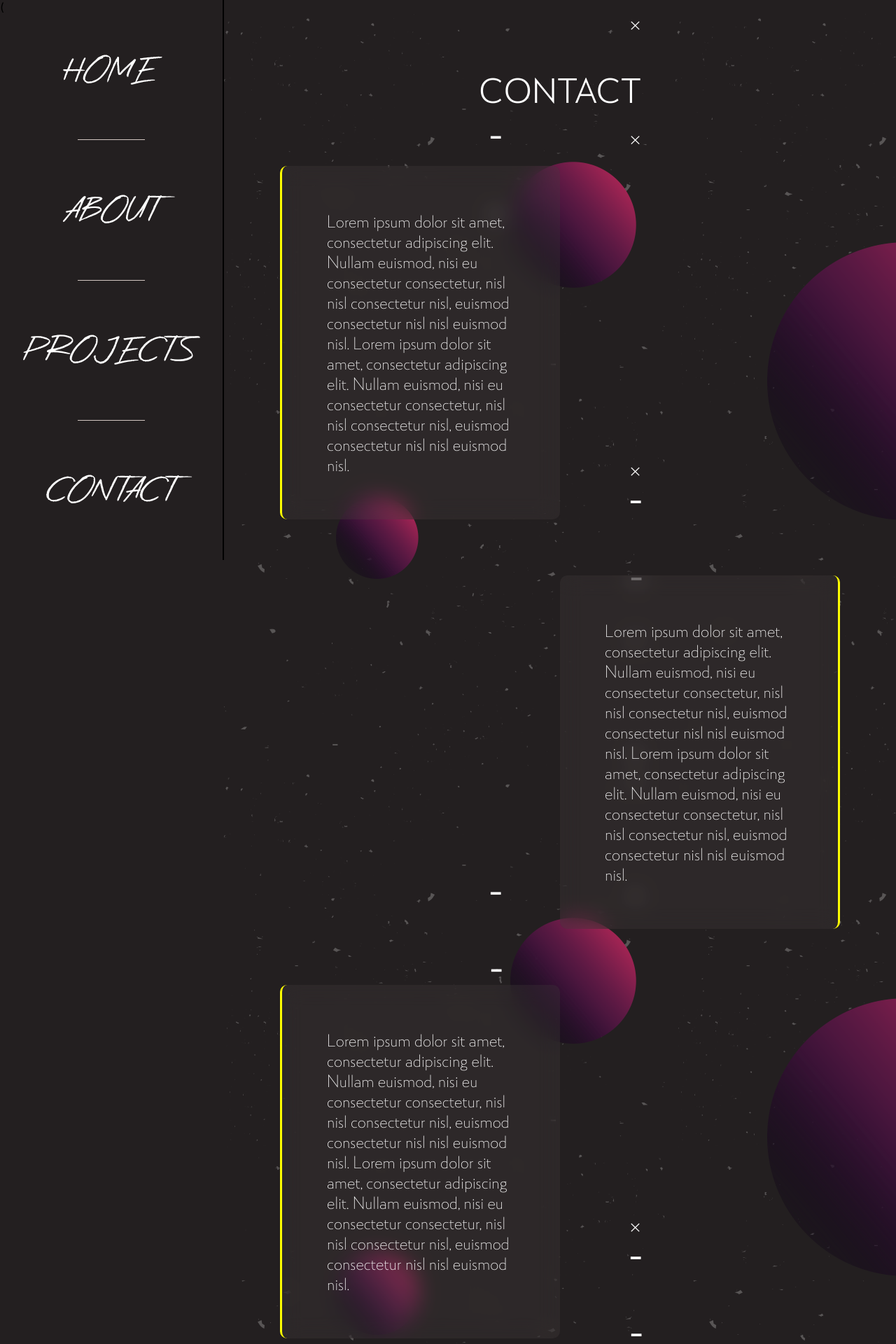
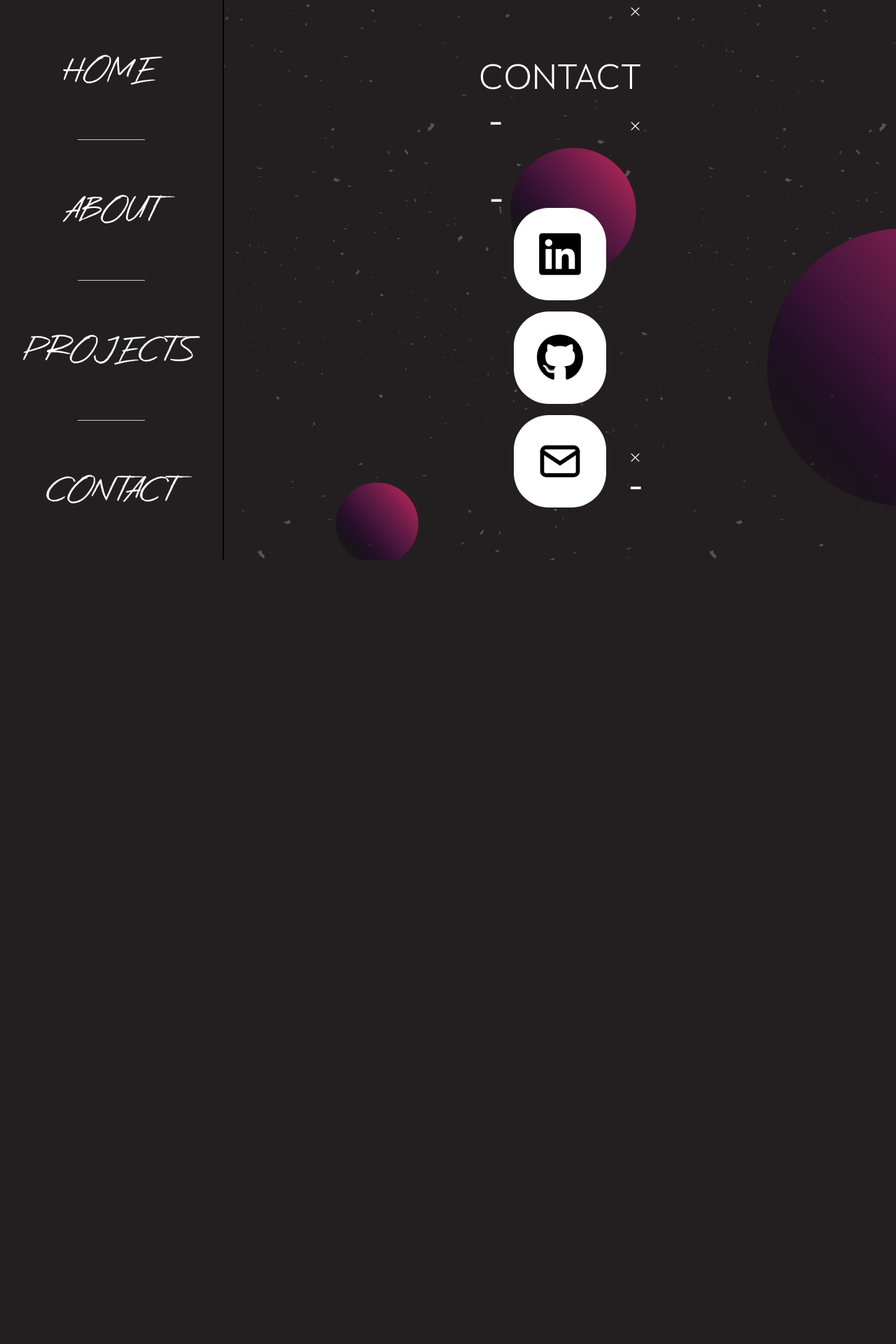
Before and after one commit to dangersflow/personal-site-final, a Next.js app: page /contact in a window 1280 px wide. Shown: the top 1920 px of the page at 70% size. After the commit the page ends 821 px from the top, so only its background shows below. Built offline with nearby package versions, Linux system fonts and the light colour scheme; what react-sweet-state would draw is missing.

Commit message:
started adding some contact info in the contact tab

```diff
--- a/components/MainStyledComponents.jsx
+++ b/components/MainStyledComponents.jsx
@@ -339,3 +339,11 @@ export const StyledCharacter = styled(motion.span)`
   media (min-width: 2560px) {
   }
 `;
+
+export const TechBubble = styled(motion.a)`
+  display: flex;
+  flex-direction: row;
+  position: relative;
+  background-color: white;
+  border-radius: 50px;
+`;
--- a/components/PageContent/ContactContent.jsx
+++ b/components/PageContent/ContactContent.jsx
@@ -8,71 +8,41 @@ import {
   StyledContentColumn,
   StyledBodyCenter,
 } from "../MainStyledComponents";
+import { FaLinkedin } from "react-icons/fa";
+import { FaGithub } from "react-icons/fa";
+import TechBubble from "../TechBubble";
+import { TbMail } from "react-icons/tb";
 
 export default function ContactContent() {
   return (
-    <StyledContentColumn>
+    <StyledContentColumn
+      style={{
+        height: "100vh",
+      }}
+    >
       <StyledHeader
         initial={{ y: "4rem", opacity: 0 }}
         whileInView={{ y: 0, opacity: 1 }}
       >
         CONTACT
       </StyledHeader>
-      <StyledBodyLeft
-        initial={{ y: "4rem", opacity: 0 }}
-        whileInView={{ y: 0, opacity: 1 }}
-      >
-        Lorem ipsum dolor sit amet, consectetur adipiscing elit. Nullam euismod,
-        nisi eu consectetur consectetur, nisl nisl consectetur nisl, euismod
-        consectetur nisl nisl euismod nisl. Lorem ipsum dolor sit amet,
-        consectetur adipiscing elit. Nullam euismod, nisi eu consectetur
-        consectetur, nisl nisl consectetur nisl, euismod consectetur nisl nisl
-        euismod nisl.
-      </StyledBodyLeft>
-      <StyledBodyRight
-        initial={{ y: "4rem", opacity: 0 }}
-        whileInView={{ y: 0, opacity: 1 }}
-      >
-        Lorem ipsum dolor sit amet, consectetur adipiscing elit. Nullam euismod,
-        nisi eu consectetur consectetur, nisl nisl consectetur nisl, euismod
-        consectetur nisl nisl euismod nisl. Lorem ipsum dolor sit amet,
-        consectetur adipiscing elit. Nullam euismod, nisi eu consectetur
-        consectetur, nisl nisl consectetur nisl, euismod consectetur nisl nisl
-        euismod nisl.
-      </StyledBodyRight>
-      <StyledBodyLeft
-        initial={{ y: "4rem", opacity: 0 }}
-        whileInView={{ y: 0, opacity: 1 }}
-      >
-        Lorem ipsum dolor sit amet, consectetur adipiscing elit. Nullam euismod,
-        nisi eu consectetur consectetur, nisl nisl consectetur nisl, euismod
-        consectetur nisl nisl euismod nisl. Lorem ipsum dolor sit amet,
-        consectetur adipiscing elit. Nullam euismod, nisi eu consectetur
-        consectetur, nisl nisl consectetur nisl, euismod consectetur nisl nisl
-        euismod nisl.
-      </StyledBodyLeft>
-      <StyledBodyLeft
-        initial={{ y: "4rem", opacity: 0 }}
-        whileInView={{ y: 0, opacity: 1 }}
-      >
-        Lorem ipsum dolor sit amet, consectetur adipiscing elit. Nullam euismod,
-        nisi eu consectetur consectetur, nisl nisl consectetur nisl, euismod
-        consectetur nisl nisl euismod nisl. Lorem ipsum dolor sit amet,
-        consectetur adipiscing elit. Nullam euismod, nisi eu consectetur
-        consectetur, nisl nisl consectetur nisl, euismod consectetur nisl nisl
-        euismod nisl.
-      </StyledBodyLeft>
-      <StyledBodyRight
-        initial={{ y: "4rem", opacity: 0 }}
-        whileInView={{ y: 0, opacity: 1 }}
-      >
-        Lorem ipsum dolor sit amet, consectetur adipiscing elit. Nullam euismod,
-        nisi eu consectetur consectetur, nisl nisl consectetur nisl, euismod
-        consectetur nisl nisl euismod nisl. Lorem ipsum dolor sit amet,
-        consectetur adipiscing elit. Nullam euismod, nisi eu consectetur
-        consectetur, nisl nisl consectetur nisl, euismod consectetur nisl nisl
-        euismod nisl.
-      </StyledBodyRight>
+      <StyledContentColumn style={{ justifyContent: "center" }}>
+        <TechBubble
+          href={"https://www.linkedin.com/in/francisco-gonzalez-861333134/"}
+          icon={<FaLinkedin size={100} style={{ padding: "1rem" }} />}
+          label={"LinkedIn"}
+        />
+        <TechBubble
+          href={"https://github.com/dangersflow"}
+          icon={<FaGithub size={100} style={{ padding: "1rem" }} />}
+          label={"GitHub"}
+        />
+        <TechBubble
+          href={"mailto:pacog879@hotmail.com"}
+          icon={<TbMail size={100} style={{ padding: "1rem" }} />}
+          label={"pacog879@hotmail.com"}
+        />
+      </StyledContentColumn>
     </StyledContentColumn>
   );
 }
--- a/components/PageContent/ProjectsContent.jsx
+++ b/components/PageContent/ProjectsContent.jsx
@@ -256,7 +256,7 @@ export default function ProjectsContent() {
             >
               <StyledTimelineHeader>{`Spektrogram`}</StyledTimelineHeader>
               <StyledTimelineBodyText>
-                {`This is one of my first full passion projects. This tool allows you to pick an audio file from your phone, and analyze it in great detail. At the time, only a desktop version, titled Spek, was available; however, this project culminated in the creation of a mobile application, titled Spektrogram.`}
+                {`This is one of my first full passion projects. This tool allows you to pick an audio file from your phone, and analyze it in great detail. At the time, only a desktop version, titled Spek, was available; as such, this project culminated in the creation of a mobile application, titled Spektrogram.`}
               </StyledTimelineBodyText>
               <StyledTimelineSubtitle>{`January 2019 - May 2019`}</StyledTimelineSubtitle>
               <StyledTimelineChipRow>
--- /dev/null
+++ b/components/TechBubble.jsx
@@ -0,0 +1,64 @@
+import styled from "@emotion/styled";
+import { AnimatePresence, motion } from "framer-motion";
+import { useState } from "react";
+
+const StyledTechBubble = styled(motion.a)`
+  display: flex;
+  flex-direction: row;
+  background-color: white;
+  border-radius: 50px;
+  align-items: center;
+  padding: 1rem;
+  margin-bottom: 1rem;
+`;
+
+const StyledTechBubbleLabel = styled(motion.div)`
+  font-size: 1.8rem;
+  padding-right: 1rem;
+`;
+
+export default function TechBubble(props) {
+  const [isHovering, setIsHovering] = useState(false);
+
+  const handleMouseEnter = () => {
+    setIsHovering(true);
+  };
+
+  const handleMouseLeave = () => {
+    setIsHovering(false);
+  };
+
+  return (
+    <StyledTechBubble
+      animate={{
+        width: isHovering ? "auto" : "auto",
+      }}
+      onMouseEnter={handleMouseEnter}
+      onMouseLeave={handleMouseLeave}
+      target="_blank"
+      {...props}
+    >
+      {props.icon}
+      {
+        <AnimatePresence>
+          {isHovering ? (
+            <StyledTechBubbleLabel
+              key="tech-bubble-label"
+              initial={{ opacity: 0, fontSize: "0rem", x: "-100%" }}
+              animate={{ opacity: 1, fontSize: "1.8rem", x: "0%" }}
+              exit={{
+                opacity: 0,
+                fontSize: "0rem",
+                paddingRight: "0rem",
+                x: "-100%",
+                width: "0rem",
+              }}
+            >
+              {props.label}
+            </StyledTechBubbleLabel>
+          ) : null}
+        </AnimatePresence>
+      }
+    </StyledTechBubble>
+  );
+}
--- a/pages/_app.jsx
+++ b/pages/_app.jsx
@@ -43,7 +43,7 @@ function MyApp({ Component, pageProps }) {
       ) : (
         <>
           <SideBar />
-          <Component {...pageProps} />
+          <Component />
         </>
       )}
     </>
--- a/pages/contact.jsx
+++ b/pages/contact.jsx
@@ -4,12 +4,8 @@ import bg4 from "../public/background-final-4.png";
 
 export default function About() {
   return (
-    <>
-      (
-      <BackgroundWrapper bg={bg4.src}>
-        <ContactContent />
-      </BackgroundWrapper>
-      )
-    </>
+    <BackgroundWrapper bg={bg4.src}>
+      <ContactContent />
+    </BackgroundWrapper>
   );
 }
```
